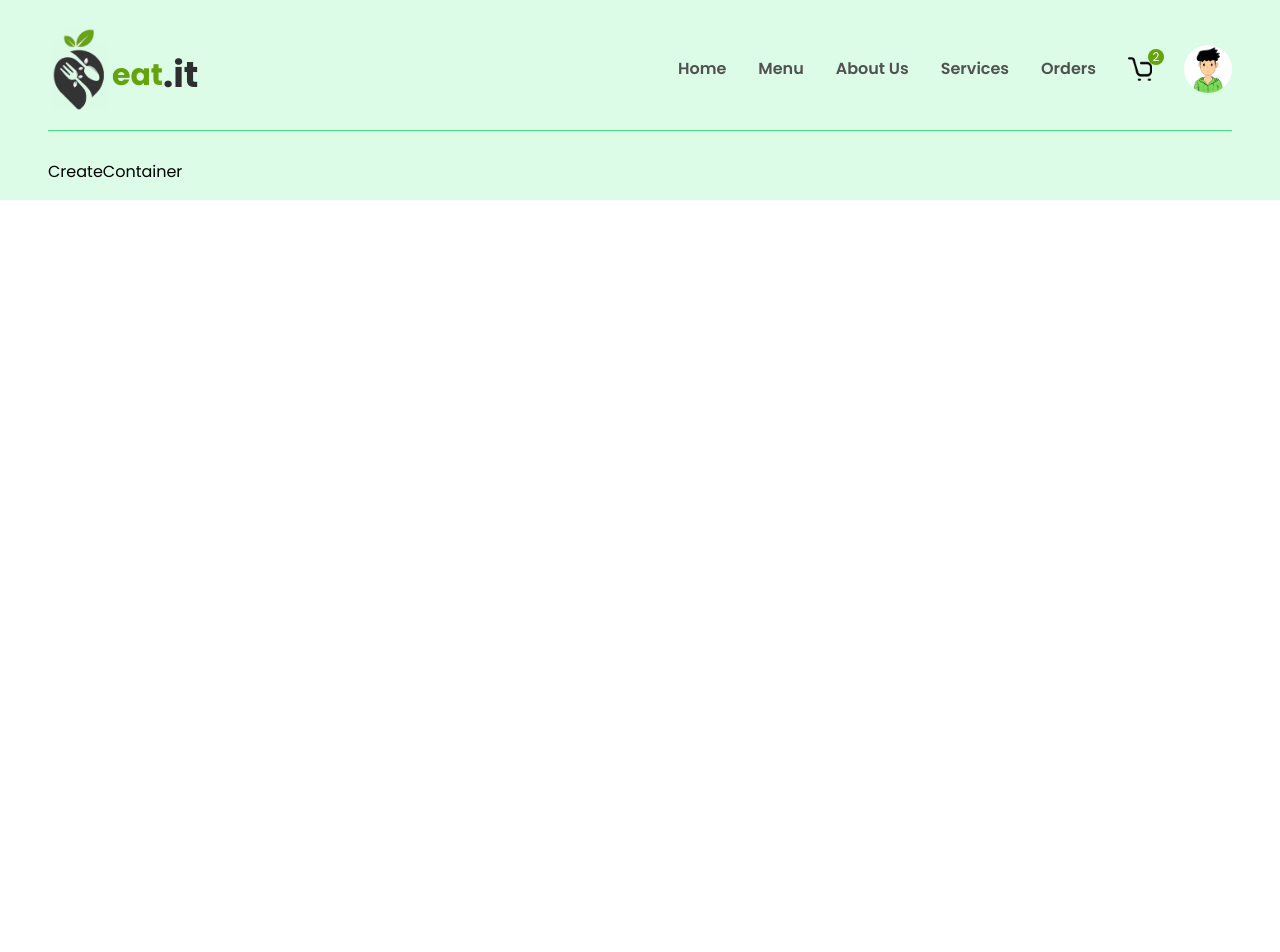
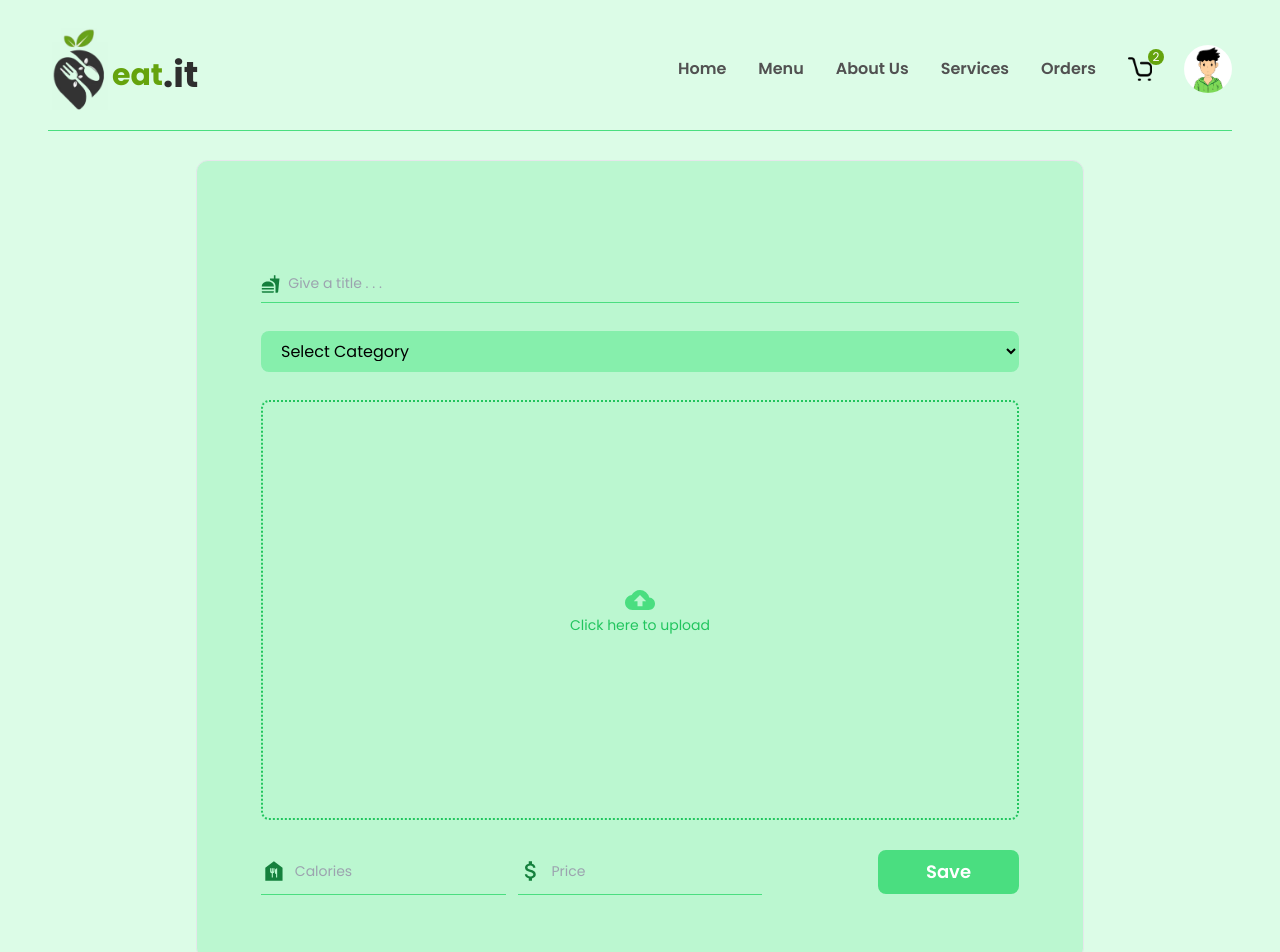
Before and after one commit to JitendraSingh1435/food_delivery_app, a React (Create React App) app: page /createItem in a window 1280 px wide. Shown: the top 952 px of the page. Before the commit the page ends 800 px from the top, so only its background shows below. Built offline with nearby package versions, Linux system fonts and the light colour scheme.

Commit message:
complete new item page form(user-Interface) to add new items backend/functionalities are remain to do...

```diff
--- a/src/components/CreateContainer.jsx
+++ b/src/components/CreateContainer.jsx
@@ -1,9 +1,167 @@
-import React from 'react'
+import React from "react";
+import { useState } from "react";
+import { motion } from "framer-motion";
+import {
+  MdFastfood,
+  MdCloudUpload,
+  MdDelete,
+  MdFoodBank,
+  MdAttachMoney
+} from "react-icons/md";
+import { categories } from "../utils/data";
+import D1 from "../images/d1.png";
+import Loader from "./Loader";
 
 const CreateContainer = () => {
+  const [title, setTitle] = useState("");
+  const [calories, setCalories] = useState("");
+  const [price, setPrice] = useState("");
+  const [category, setCategory] = useState(null);
+  const [imgAsset, setImgAsset] = useState(null);
+  const [fields, setFields] = useState(false);
+  const [alert, setAlert] = useState("danger");
+  const [msg, setMsg] = useState(null);
+  const [isLoading, setIsLoading] = useState(false);
+
+  const uploadImage = () => {};
+
+  const deleteImg = () => {};
+
+  const saveDetails = () => {};
+
   return (
-    <div>CreateContainer</div>
-  )
-}
+    <div className="w-full min-h-screen flex item-center justify-center">
+      <div className="w-[90%] md:w-[75%] border p-16 rounded-xl bg-green-200 flex flex-col items-center justify-center gap-7">
+        {fields && (
+          <motion.p
+            initial={{ opacity: 0 }}
+            animate={{ opacity: 1 }}
+            exit={{ opacity: 0 }}
+            className={`w-full p-2 rounded-lg text-center text-lg font-semibold ${
+              alert === "danger"
+                ? "bg-red-200 text-red-500"
+                : " bg-emerald-200 text-emerald-500"
+            }  `}
+          >
+            {msg}
+          </motion.p>
+        )}
 
-export default CreateContainer
+        <div className="w-full py-2 border-b border-green-400 flex items-center gap-2 mt-10">
+          <MdFastfood className="text-xl text-green-700" />
+          <input
+            className="w-full h-full text-sm bg-transparent outline-none border-none text-textColor"
+            type="text"
+            value={title}
+            onChange={(e) => setTitle(e.target.value)}
+            placeholder="Give a title . . ."
+          />
+        </div>
+
+        <div className="w-full bg-transparent">
+          <select
+            onChange={(e) => setCategory(e.target.value)}
+            className="w-full outline-none bg-green-300 rounded-lg cursor cursor-pointer p-2 pl-4"
+          >
+            <option
+              value="other"
+              className="bg-green-300 pr-2 hover:font-semibold"
+            >
+              {" "}
+              Select Category
+            </option>
+            <img src={D1} />
+            {categories &&
+              categories.map((items) => (
+                <option
+                  key={items.id}
+                  value={items.urlParamName}
+                  className="bg-green-300 text-base border-0 outline-none capitalize text-headingColor"
+                >
+                  {items.name}
+                </option>
+              ))}
+          </select>
+        </div>
+
+        <div className="group flex justify-center items-center flex-col border-2 border-dotted border-green-500 w-full h-225 md:h-420 cursor-pointer rounded-lg">
+          {isLoading ? (
+            <Loader />
+          ) : (
+            <>
+              {!imgAsset ? (
+                <>
+                  <label className="w-full h-full flex flex-col items-center justify-center cursor-pointer">
+                    <div className="w-full h-full flex flex-col items-center justify-center">
+                      <MdCloudUpload className="text-green-400 text-3xl hover:text-green-600" />
+                      <p className="text-green-500 text-sm hover:text-green-600">
+                        Click here to upload
+                      </p>
+                    </div>
+                    <input
+                      type="file"
+                      name="uploadimage"
+                      accept="image/*"
+                      onChange={uploadImage}
+                      className="w-0 h-0"
+                    />
+                  </label>
+                </>
+              ) : (
+                <>
+                  <div className="relative h-full">
+                    <img
+                      src={imgAsset}
+                      alt="upload Image"
+                      className="w-full h-full object-cover"
+                    />
+                    <button
+                      type="button"
+                      className="absolute bottom-3 right-3 p-3 rounded-full bg-green-300 text-xl cursor-pointer outline-none hover:shadow-md duration-500 transition-all ease-in-out"
+                      onClick={deleteImg}
+                    >
+                      <MdDelete className="text-white" />
+                    </button>
+                  </div>
+                </>
+              )}
+            </>
+          )}
+        </div>
+
+        <div className="w-full flex flex-col md:flex-row items-center gap-3">
+          <div className="w-full py-2 border-b border-green-400 flex items-center gap-2">
+            <MdFoodBank className="text-green-700 text-3xl " />
+            <input
+              type="text"
+              required
+              value={calories}
+              onChange={(e)=> setCalories(e.target.value)}
+              placeholder="Calories"
+              className="w-full h-full text-sm bg-transparent outline-none border-none placeholder:text-gray-400 text-textColor"
+            />
+          </div>
+
+          <div className="w-full py-2 border-b border-green-400 flex items-center gap-2">
+            <MdAttachMoney className="text-green-700 text-3xl " />
+            <input
+              type="text"
+              value={price}
+              onChange={(e)=> setPrice(e.target.value)}
+              placeholder="Price"
+              className="w-full h-full text-sm bg-transparent outline-none border-none placeholder:text-gray-400 text-textColor"
+            />
+          </div>
+
+          <div className="flex items-center w-full" >
+            <button type="button" className="ml-0 md:ml-auto w-full md:w-auto border-none outline-none bg-green-400 px-12 py-2 rounded-lg text-lg text-white font-semibold"
+            onClick={{saveDetails}}> Save </button>
+          </div>
+
+        </div>
+      </div>
+    </div>
+  );
+};
+
+export default CreateContainer;
--- a/src/components/HomeContainer.jsx
+++ b/src/components/HomeContainer.jsx
@@ -1,7 +1,7 @@
 import React from 'react'
 import Delivery from "../images/delivery.png";
 import BgImg from "../images/bgImg.png";
-import { setFour } from '../utils/homeData';
+import { setFour } from '../utils/data';
 import D4 from "../images/d4.png"
 
 
--- /dev/null
+++ b/src/components/Loader.jsx
@@ -0,0 +1,40 @@
+import React from "react";
+import {MdFastfood} from "react-icons/md";
+
+
+const Loader = () => {
+  return (
+    // <div>
+    //     <div role="status">
+    //       <svg
+    //         class="inline mr-2 w-10 h-10 text-gray-200 animate-spin dark:text-green-200 fill-green-500"
+    //         viewBox="0 0 100 101"
+    //         fill="none"
+    //         xmlns="http://www.w3.org/2000/svg"
+    //       >
+    //         <path
+    //           d="M100 50.5908C100 78.2051 77.6142 100.591 50 100.591C22.3858 100.591 0 78.2051 0 50.5908C0 22.9766 22.3858 0.59082 50 0.59082C77.6142 0.59082 100 22.9766 100 50.5908ZM9.08144 50.5908C9.08144 73.1895 27.4013 91.5094 50 91.5094C72.5987 91.5094 90.9186 73.1895 90.9186 50.5908C90.9186 27.9921 72.5987 9.67226 50 9.67226C27.4013 9.67226 9.08144 27.9921 9.08144 50.5908Z"
+    //           fill="currentColor"
+    //         />
+    //         <path
+    //           d="M93.9676 39.0409C96.393 38.4038 97.8624 35.9116 97.0079 33.5539C95.2932 28.8227 92.871 24.3692 89.8167 20.348C85.8452 15.1192 80.8826 10.7238 75.2124 7.41289C69.5422 4.10194 63.2754 1.94025 56.7698 1.05124C51.7666 0.367541 46.6976 0.446843 41.7345 1.27873C39.2613 1.69328 37.813 4.19778 38.4501 6.62326C39.0873 9.04874 41.5694 10.4717 44.0505 10.1071C47.8511 9.54855 51.7191 9.52689 55.5402 10.0491C60.8642 10.7766 65.9928 12.5457 70.6331 15.2552C75.2735 17.9648 79.3347 21.5619 82.5849 25.841C84.9175 28.9121 86.7997 32.2913 88.1811 35.8758C89.083 38.2158 91.5421 39.6781 93.9676 39.0409Z"
+    //           fill="currentFill"
+    //         />
+    //       </svg>
+    //       <span class="sr-only">Loading...</span>
+    //     </div>
+
+    //   <svg class="animate-bounce w-6 h-6 ...">
+
+    //   </svg>
+    // </div>
+
+
+    <div class=" w-auto h-auto flex items-center flex-col">
+        <MdFastfood className="animate-bounce text-green-500 text-[20px] md:text-[30px]"/>
+        <p className="text-base text-gray-500 text-[10px] md:text-[14px]"> Loading . . .</p>
+    </div>
+  );
+};
+
+export default Loader;
--- a/src/components/index.js
+++ b/src/components/index.js
@@ -2,3 +2,4 @@ export { default as Header } from "./Header";
 export { default as MainContainer } from "./MainContainer";
 export { default as CreateContainer } from "./CreateContainer";
 export { default as HomeContainer } from "./HomeContainer";
+export { default as Loader } from "./Loader";
--- a/src/utils/homeData.js
+++ b/src/utils/data.js
@@ -15,3 +15,14 @@ export const setFour = [
     {id: 5, name: "Icecream", desc: "Strawberry Icecream", price: '10.25', imgSrc: I5},
     {id: 6, name: "Red Bull", desc: "Drinks", price: '34.85', imgSrc: D1},
 ]
+
+
+export const categories = [
+    {id: 1, name: "Chicken", urlParamName: "chicken"},
+    {id: 2, name: "Curry", urlParamName: "curry"},
+    {id: 3, name: "Rice", urlParamName: "rice"},
+    {id: 4, name: "Fish", urlParamName: "fish"},
+    {id: 5, name: "Icecream", urlParamName: "icecreams"},
+    {id: 6, name: "Fruits", urlParamName: "fruits"},
+    {id: 7, name: "Soft Drinks", urlParamName: "drinks"},
+]
```
Also changed, not shown: src/components/Header.jsx (+107 -93 lines).
